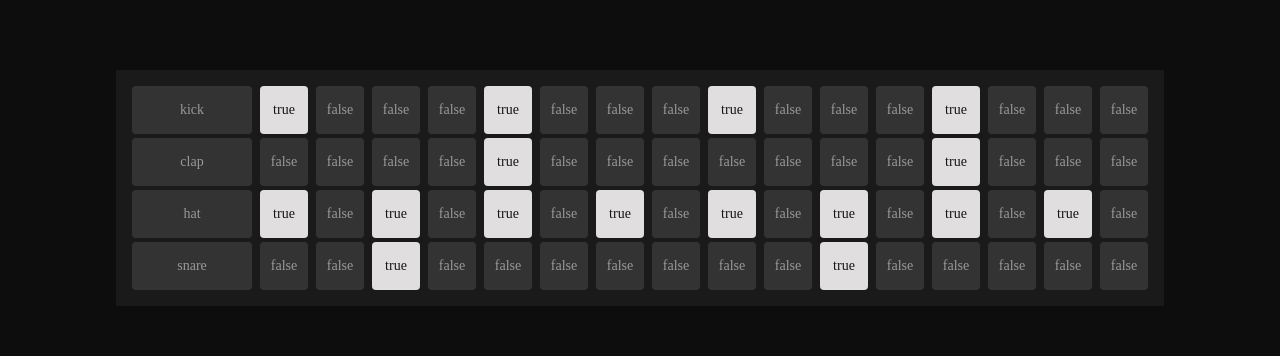
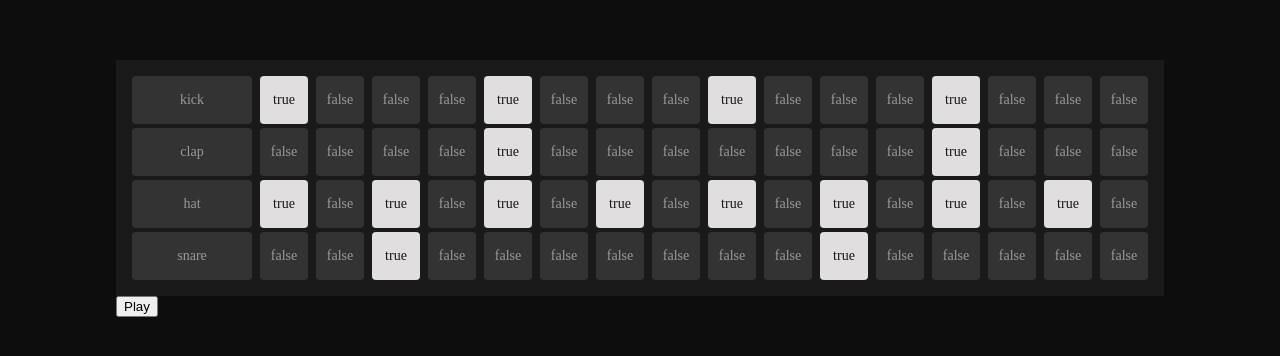
Before and after one commit to dameox/Cquence, an Angular app: page / in a window 1280 px wide. Shown: the part 212-568 px from the top of the page. Built offline with nearby package versions, Linux system fonts and the light colour scheme; no server answers.

Commit message:
Refactored the Grid component and moved everything to a sequencer service. Made the scheduler that uses the AudioContext realtime to calculate next steps because of setInterval issues with realtime. Added a Play/Stop button for testing.

```diff
--- a/src/app/audio-engine/audio-engine.ts
+++ b/src/app/audio-engine/audio-engine.ts
@@ -29,13 +29,13 @@ export class AudioEngine {
     }
   };
 
-  playSample(name: string) {
+  playSample(name: string, time?: number) {
     const buffer = this.sampleBuffers.get(name);
     if(buffer) {
       const source = this.audioContext.createBufferSource();
       source.buffer = buffer;
       source.connect(this.audioContext.destination);
-      source.start();
+      source.start(time ?? this.audioContext.currentTime);
     } else {
       console.log(`Sample ${name} not found.`);
     }
--- a/src/app/grid/grid.html
+++ b/src/app/grid/grid.html
@@ -1,12 +1,15 @@
 <div class="grid-container">
-    @for (item of tracks(); track item.name; let trackIndex = $index) {
+    @for (item of sequencerState?.tracks() || []; track item.name; let trackIndex = $index) {
             <div class="grid-row">
                 <div class="grid-cell">{{ item.name }}</div>
                 @for (step of item.steps; track $index; let stepIndex = $index) {
-                    <div class="grid-cell" (click)="toggleClick(trackIndex, stepIndex)" [class.active]="step">{{ step }}</div>
+                    <div class="grid-cell" (click)="sequencerState?.toggleClick(trackIndex, stepIndex)" [class.active]="step">{{ step }}</div>
                 }
             </div>
     } @empty {
         <li>There are no items.</li>
     }
 </div>
+<button (click)="scheduler?.isPlaying() ? scheduler?.stop() : scheduler?.start()">
+  {{ scheduler?.isPlaying() ? 'Stop' : 'Play' }}
+</button>
--- a/src/app/grid/grid.ts
+++ b/src/app/grid/grid.ts
@@ -1,6 +1,7 @@
 import { Component, inject } from '@angular/core';
-import { signal } from '@angular/core';
 import { AudioEngine } from '../audio-engine/audio-engine';
+import { SequencerState } from '../sequencer-state/sequencer-state';
+import { Scheduler } from '../scheduler/scheduler';
 
 @Component({
   selector: 'app-grid',
@@ -9,52 +10,14 @@ import { AudioEngine } from '../audio-engine/audio-engine';
   styleUrl: './grid.css',
 })
 export class Grid {
-    engine: AudioEngine | undefined;
+    sequencerState: SequencerState | undefined;
+    scheduler: Scheduler | undefined;
 
   constructor() {
-    this.engine = inject(AudioEngine);
+    this.sequencerState = inject(SequencerState);
+    this.scheduler = inject(Scheduler);
   }
 
-  tracks = signal( [
-    {
-      name: 'kick',
-      steps: [true, false, false, false, true, false, false, false, true, false, false, false, true, false, false, false]
-    },
-    {
-      name: 'clap',
-      steps: [false, false, false, false, true, false, false, false, false, false, false, false, true, false, false, false]
-    },
-    {
-      name: 'hat',
-      steps: [true, false, true, false, true, false, true, false, true, false, true, false, true, false, true, false]
-    },
-    {
-      name: 'snare',
-      steps: [false, false, true, false, false, false, false, false, false, false, true, false, false, false, false, false]
-    }
-  ]);
 
-  toggleClick(trackIndex: number, stepIndex: number) {
-    this.tracks.update(value => {
-
-    return value.map((track, index) => {
-
-      if (index !== trackIndex) {
-        return track;
-      } else {
-          return {
-            ...track,
-            steps: track.steps.map((step, i) => {
-              if(i=== stepIndex && step === false) {
-                this.engine?.playSample(track.name + '1');
-              }
-              return i === stepIndex ? !step : step;
-            })
-          }
-      }
-
-    });
-  });
-  }
 
 }
--- /dev/null
+++ b/src/app/scheduler/scheduler.ts
@@ -0,0 +1,53 @@
+import { computed, Injectable, signal } from '@angular/core';
+import { inject } from '@angular/core';
+import { AudioEngine } from '../audio-engine/audio-engine';
+import { SequencerState } from '../sequencer-state/sequencer-state';
+
+@Injectable({
+  providedIn: 'root',
+})
+export class Scheduler {
+  audioEngine: AudioEngine | undefined;
+  sequencerState: SequencerState | undefined;
+
+  currentStep = signal(0);
+  nextStepTime = 0;
+  bpm = signal(120);
+  lookaheadWindow = 0.1;
+  intervalId: any;
+  isPlaying = signal(false);
+
+  stepDuration = computed(() => 60 / this.bpm() / 4);
+
+
+  constructor() {
+    this.audioEngine = inject(AudioEngine);
+    this.sequencerState = inject(SequencerState);
+  }
+
+  tick(){
+    while(this.nextStepTime < this.audioEngine!.audioContext.currentTime + this.lookaheadWindow){
+      this.sequencerState!.tracks().forEach((track, trackIndex) => {
+
+        if(track.steps[this.currentStep()]){
+          this.audioEngine!.playSample(track.name + '1', this.nextStepTime);
+        }
+
+      });
+        this.currentStep.set((this.currentStep() + 1) % 16);
+        this.nextStepTime += this.stepDuration();
+    }
+}
+
+start() {
+  this.nextStepTime = this.audioEngine!.audioContext.currentTime;
+  this.intervalId = setInterval(() => this.tick(), 25);
+  this.isPlaying.set(true);
+}
+
+stop() {
+  clearInterval(this.intervalId);
+  this.isPlaying.set(false);
+}
+
+}
--- /dev/null
+++ b/src/app/sequencer-state/sequencer-state.ts
@@ -0,0 +1,58 @@
+import { Injectable, inject } from '@angular/core';
+import { signal } from '@angular/core';
+import { AudioEngine } from '../audio-engine/audio-engine';
+
+@Injectable({
+  providedIn: 'root',
+})
+export class SequencerState {
+  engine: AudioEngine | undefined;
+
+  tracks = signal( [
+    {
+      name: 'kick',
+      steps: [true, false, false, false, true, false, false, false, true, false, false, false, true, false, false, false]
+    },
+    {
+      name: 'clap',
+      steps: [false, false, false, false, true, false, false, false, false, false, false, false, true, false, false, false]
+    },
+    {
+      name: 'hat',
+      steps: [true, false, true, false, true, false, true, false, true, false, true, false, true, false, true, false]
+    },
+    {
+      name: 'snare',
+      steps: [false, false, true, false, false, false, false, false, false, false, true, false, false, false, false, false]
+    }
+  ]);
+
+  constructor() {
+    this.engine = inject(AudioEngine);
+  }
+
+  toggleClick(trackIndex: number, stepIndex: number) {
+    this.tracks.update(value => {
+
+    return value.map((track, index) => {
+
+      if (index !== trackIndex) {
+        return track;
+      } else {
+          return {
+            ...track,
+            steps: track.steps.map((step, i) => {
+              //if(i=== stepIndex && step === false) {
+                //this.engine?.playSample(track.name + '1');
+              //}
+              return i === stepIndex ? !step : step;
+            })
+          }
+      }
+
+    });
+  });
+  }
+
+
+}
```
Also changed, not shown: 2 other files (tests, documents, lock files or other folders).
